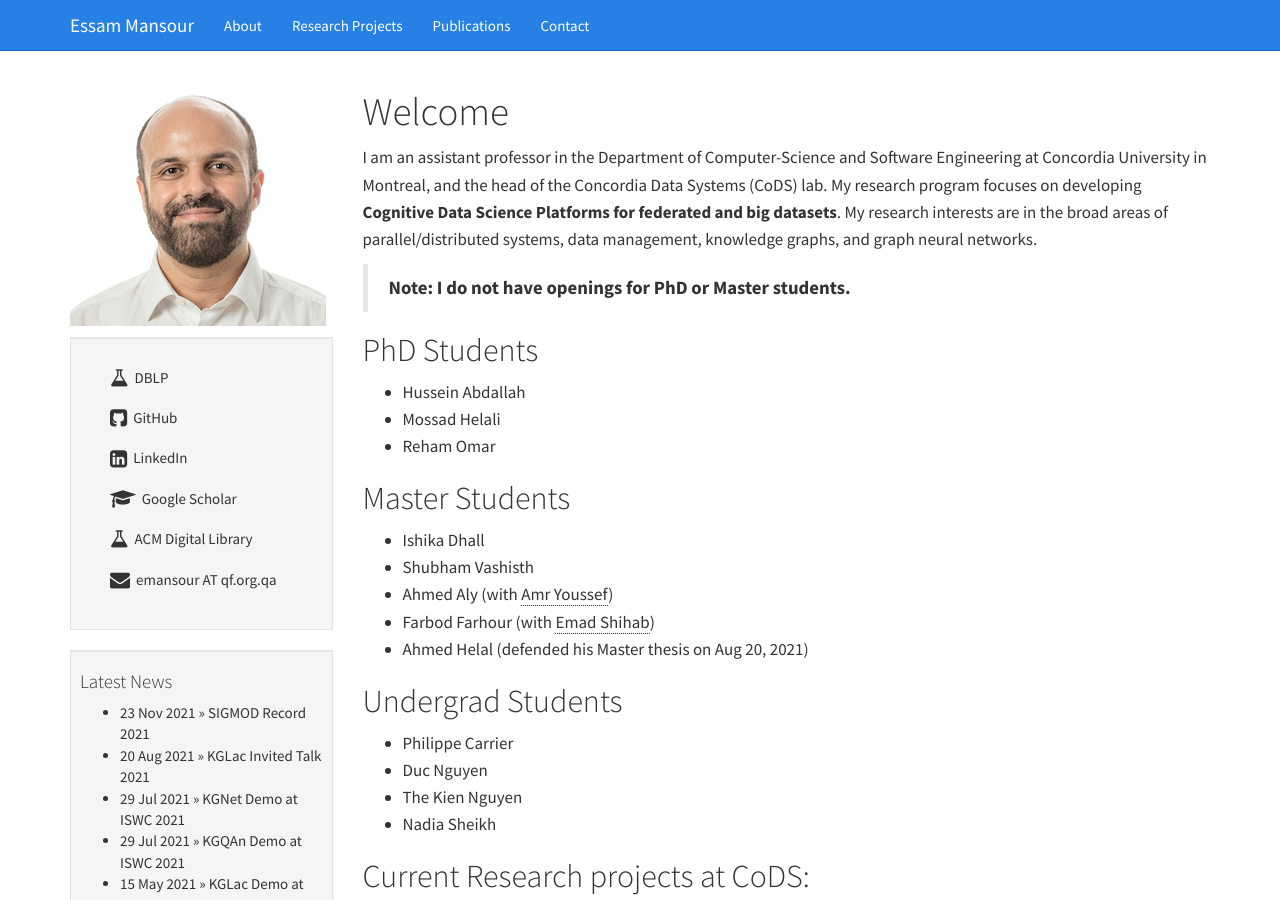
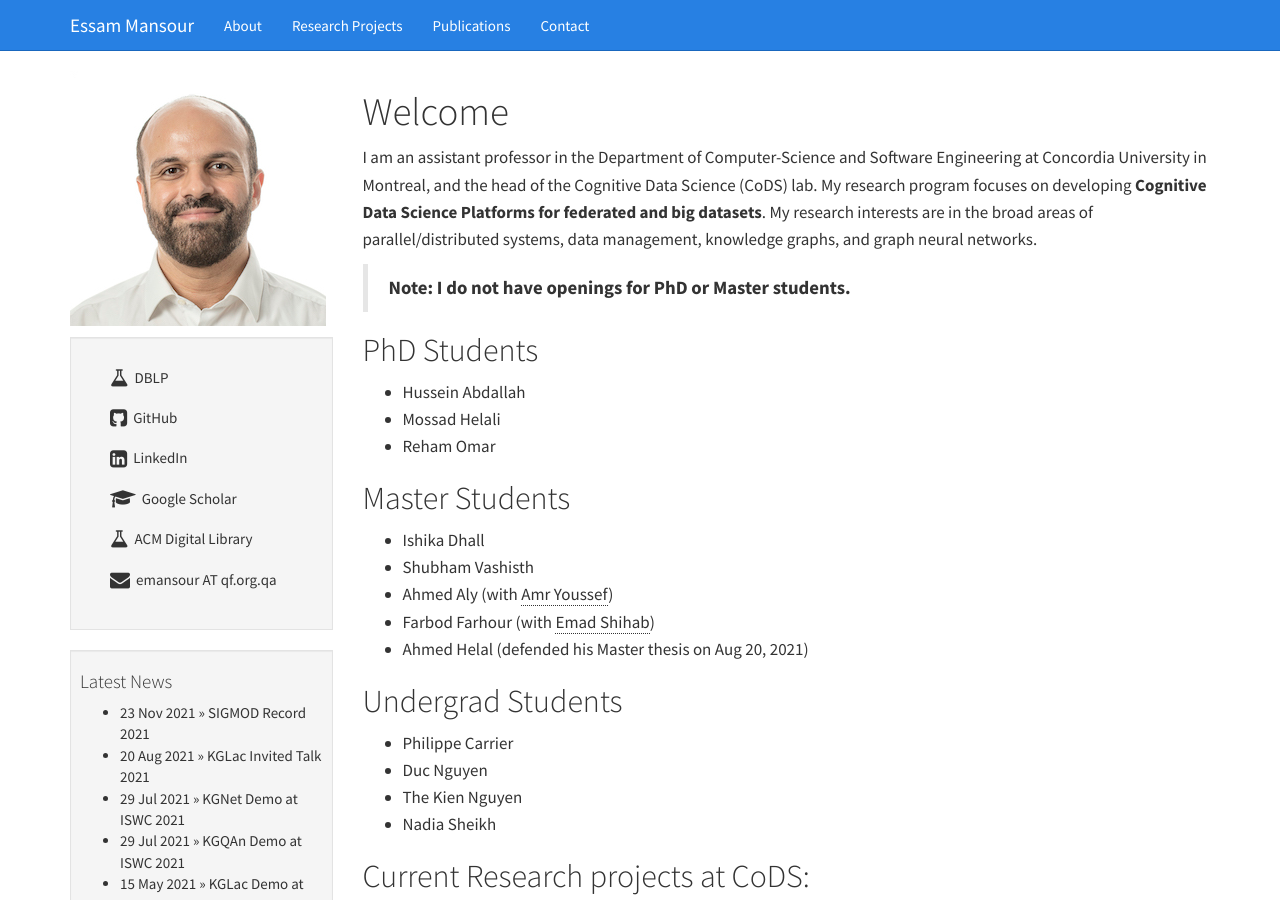
Before and after one commit to mansoure/mansoure.github.io, a Jekyll site: the page built from index.md, in a window 1280 px wide and 900 px high. Built offline with Jekyll 4.4.1, drawn with Linux system fonts in a browser that asks for light colours; comment, search, counter and statistics services are not loaded.

Commit message:
Update index.md

```diff
--- a/index.md
+++ b/index.md
@@ -4,7 +4,7 @@ title: Essam Mansour
 ---
 # Welcome
 
-I am an assistant professor in the Department of Computer-Science and Software Engineering at Concordia University in Montreal, and the head of the Concordia Data Systems (CoDS) lab. My research program focuses on developing **Cognitive Data Science Platforms for federated and big datasets**. My research interests are in the broad areas of parallel/distributed systems, data management, knowledge graphs, and graph neural networks.
+I am an assistant professor in the Department of Computer-Science and Software Engineering at Concordia University in Montreal, and the head of the Cognitive Data Science (CoDS) lab. My research program focuses on developing **Cognitive Data Science Platforms for federated and big datasets**. My research interests are in the broad areas of parallel/distributed systems, data management, knowledge graphs, and graph neural networks.
 
 > **Note: I do not have openings for PhD or Master students.**
 
```
